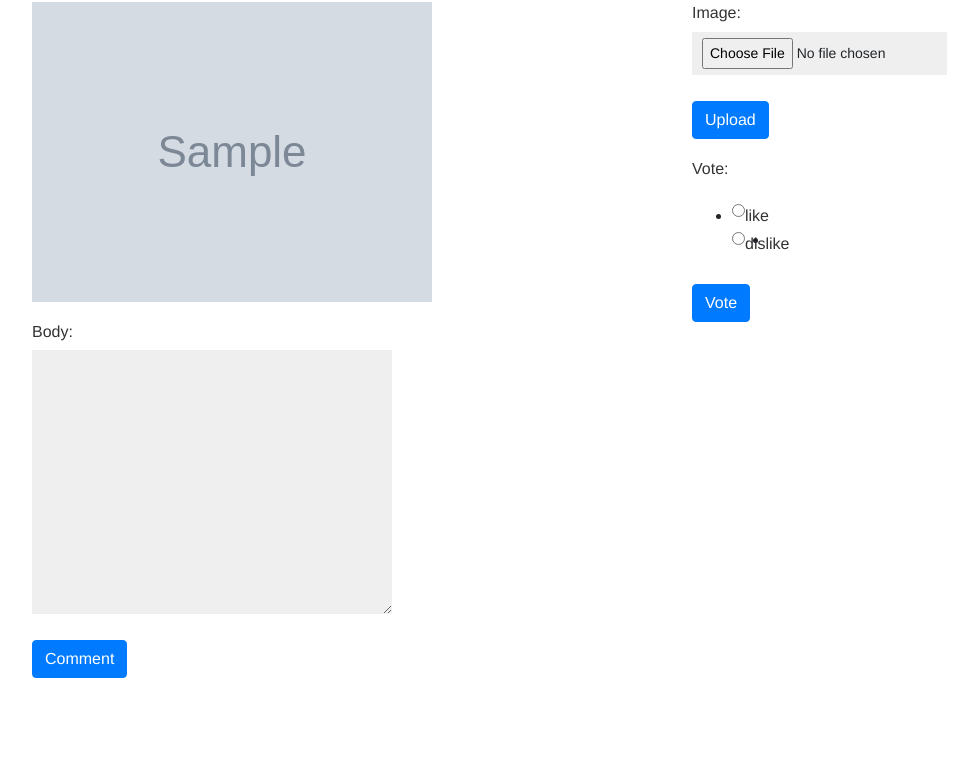
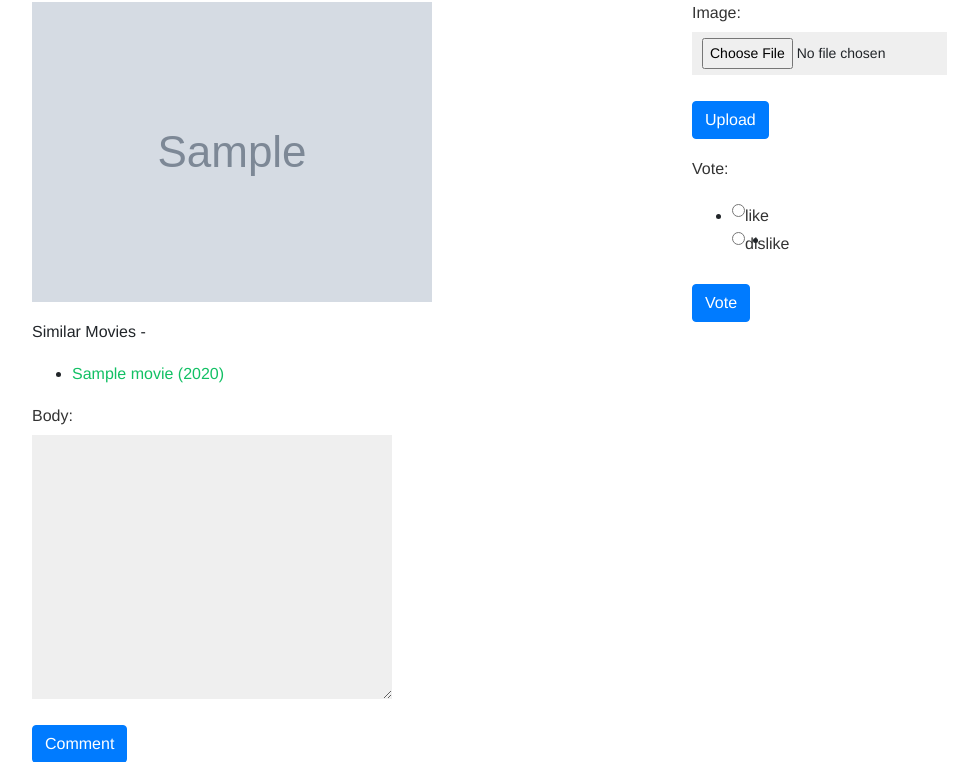
Before and after one commit to prakhar070/MyMDB---Movie-Review-Website, a Django app: template src/templates/movies/detail.html in a window 1280 px wide. Shown: the part 309-1071 px from the top of the page, without its empty margins (153-1131 px from the left). Before the commit the page ends 987 px from the top, so only its background shows below. Run offline with Django 3.2, Linux system fonts and the light colour scheme; tables that the repository leaves empty hold one stand-in row (values such as "Sample post"); the template is opened without the code that fills it: values that come from a table or form of the project are taken from there, most other values are stand-ins (such as "Sample title", 1, 10 or a date in 2020); grey boxes marked "Sample" are stand-in pictures; some libraries are stand-ins or nearby versions; some web fonts are replaced.

Commit message:
recommendations included

```diff
--- a/src/movies/views.py
+++ b/src/movies/views.py
@@ -8,6 +8,7 @@ from django.core.exceptions import ValidationError
 from taggit.models import Tag
 #from .models import Vote
 from django.db.models import F
+from django.db.models import Count
 # Create your views here.
 
 #view displaying a list of movies
@@ -54,7 +55,9 @@ class MovieDetail(DetailView):
 		ctx = super().get_context_data(**kwargs)
 		#updating the visits field of the movie object
 		Movie.objects.filter(id=self.kwargs['pk']).update(visits=F('visits')+1)
-
+		similar_tags = self.object.tags.values_list('id', flat=True)
+		similar_movies = Movie.objects.filter(tags__in=similar_tags).exclude(id=self.object.id)
+		similar_movies = similar_movies.annotate(same_tags=Count('tags')).order_by('-same_tags','-year')[:4]
 		if self.request.user.is_authenticated:
 			# to fetch object due to SingleObjectMixin of detailView
 			imageform = MovieImageForm({'user': self.request.user.id, 'movie':self.kwargs['pk'] })
@@ -71,6 +74,7 @@ class MovieDetail(DetailView):
 			ctx['vote_form_url']=vote_form_url
 			ctx['imageform']=imageform
 			ctx['commentform']=commentform
+		ctx['similar_movies'] = similar_movies
 		return ctx
 
 
--- a/src/templates/movies/detail.html
+++ b/src/templates/movies/detail.html
@@ -15,7 +15,14 @@
 			</li>
 		{% endfor %}
 	</ul>
-
+	<p>Similar Movies - </p>
+	<ul>
+		{% for movie in similar_movies%}
+			<li>
+				<a href="{% url "detail" movie.id%}">{{movie}}</a>
+			</li>
+		{% endfor %}
+	</ul>
 	<div>
 		{% if commentform %}
 			<form method="post" action="{% url "AddComment" movie_id=object.id %}">
```
